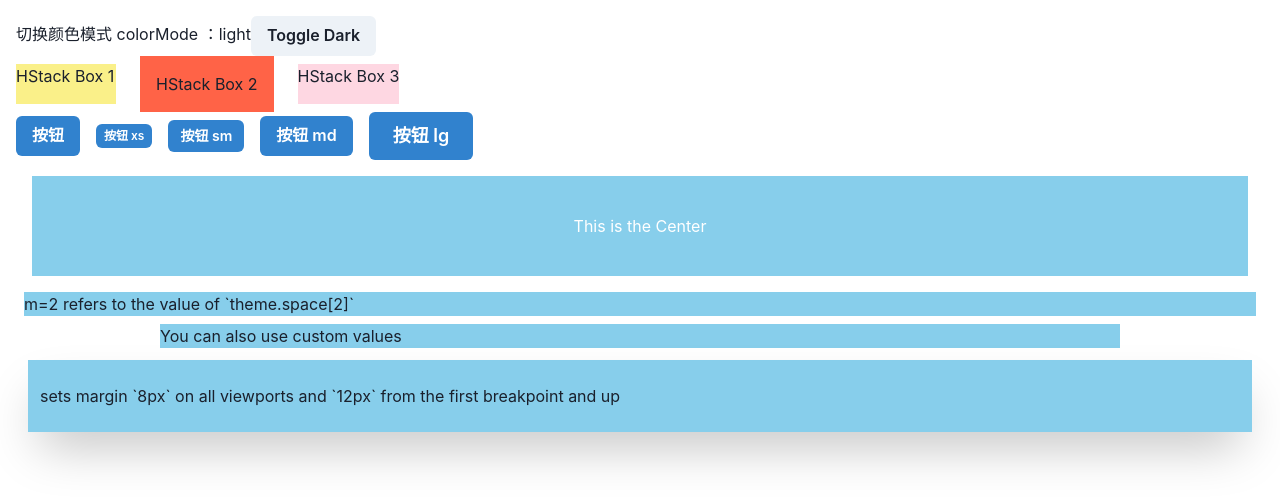
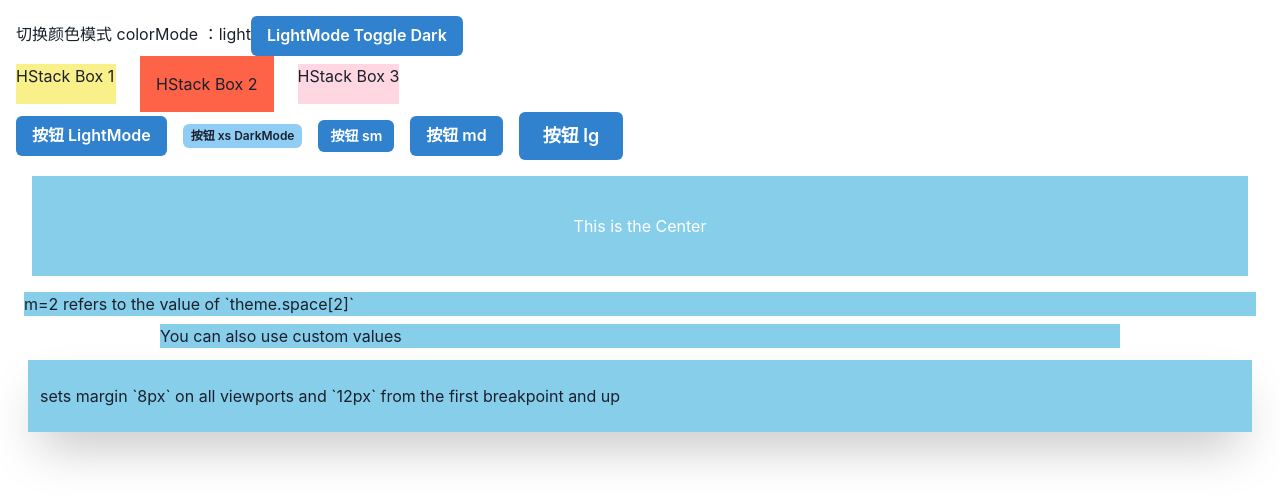
Before and after one commit to thxl2010/react-app-chakra, a React (Create React App) app: page / in a window 1280 px wide. Shown: the top 504 px of the page. Built offline with nearby package versions, Linux system fonts and the light colour scheme.

Commit message:
Chakra-UI: 主题 - 强制组件颜色模式 - LightMode / DarkMode

```diff
--- a/src/App.js
+++ b/src/App.js
@@ -6,6 +6,8 @@ import {
   Center,
   useColorMode,
   useColorModeValue,
+  LightMode,
+  DarkMode,
 } from '@chakra-ui/react';
 
 function App() {
@@ -16,9 +18,11 @@ function App() {
     <Box w="100%" p={4} borderRadius="lg">
       <header>
         切换颜色模式 colorMode ：{colorMode}
-        <Button onClick={toggleColorMode}>
-          Toggle {colorMode === 'light' ? 'Dark' : 'Light'}
-        </Button>
+        <LightMode>
+          <Button colorScheme="blue" onClick={toggleColorMode}>
+            LightMode Toggle {colorMode === 'light' ? 'Dark' : 'Light'}
+          </Button>
+        </LightMode>
       </header>
       <HStack spacing="24px">
         <Box w="100px" h="40px" bg="yellow.200">
@@ -32,10 +36,14 @@ function App() {
         </Box>
       </HStack>
       <Stack spacing={4} direction="row" align="center">
-        <Button colorScheme="blue">按钮</Button>
-        <Button colorScheme="blue" size="xs">
-          按钮 xs
-        </Button>
+        <LightMode>
+          <Button colorScheme="blue">按钮 LightMode</Button>
+        </LightMode>
+        <DarkMode>
+          <Button colorScheme="blue" size="xs">
+            按钮 xs DarkMode
+          </Button>
+        </DarkMode>
         <Button colorScheme="blue" size="sm">
           按钮 sm
         </Button>
```
